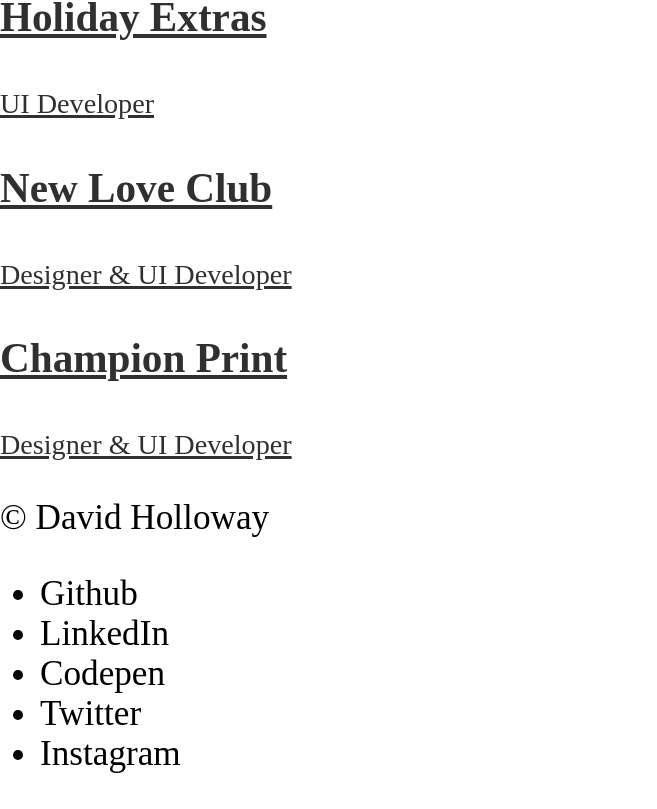
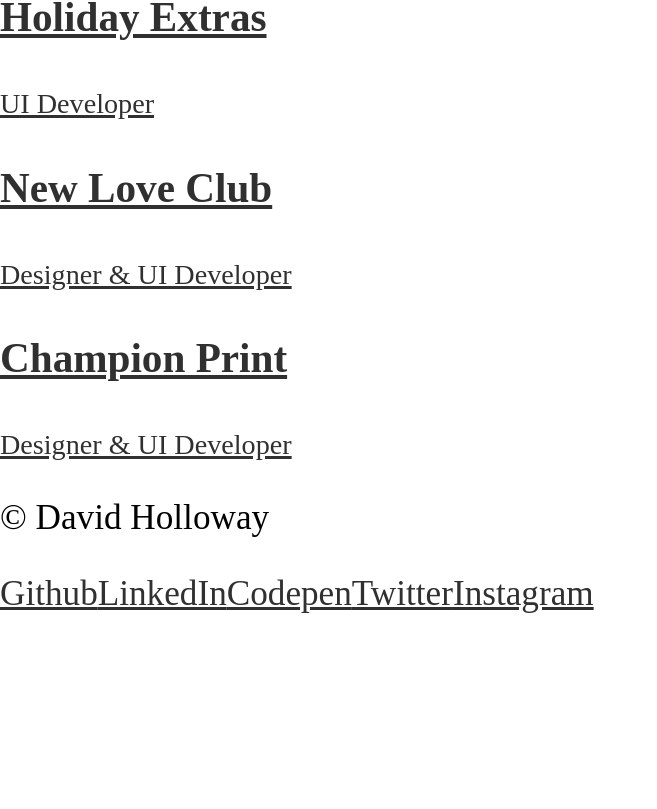
Before and after one commit to dchollo82/davidholloway, a React (Create React App) app: page / in a window 1280 px wide. Shown: the part 3904-4713 px from the top of the page, without its empty margins (0-657 px from the left). After the commit the page ends 4518 px from the top, so only its background shows below. Built offline with nearby package versions, Linux system fonts and the light colour scheme; a web font is replaced by a local one.

Commit message:
Changed footer__icon to anchor element

```diff
--- a/src/components/Footer.js
+++ b/src/components/Footer.js
@@ -5,13 +5,13 @@
       return (
         <div className="footer">
           <p className="footer__copyright">&copy; David Holloway</p>
-          <ul className="footer__social">
-            <li className="footer__icon footer__icon--github">Github</li>
-            <li className="footer__icon footer__icon--linkedin">LinkedIn</li>
-            <li className="footer__icon footer__icon--codepen">Codepen</li>
-            <li className="footer__icon footer__icon--twitter">Twitter</li>
-            <li className="footer__icon footer__icon--instagram">Instagram</li>
-          </ul>
+          <div className="footer__social">
+            <a href="#" className="footer__icon footer__icon--github">Github</a>
+            <a href="#" className="footer__icon footer__icon--linkedin">LinkedIn</a>
+            <a href="#" className="footer__icon footer__icon--codepen">Codepen</a>
+            <a href="#" className="footer__icon footer__icon--twitter">Twitter</a>
+            <a href="#" className="footer__icon footer__icon--instagram">Instagram</a>
+          </div>
         </div>
       )
     }
```
